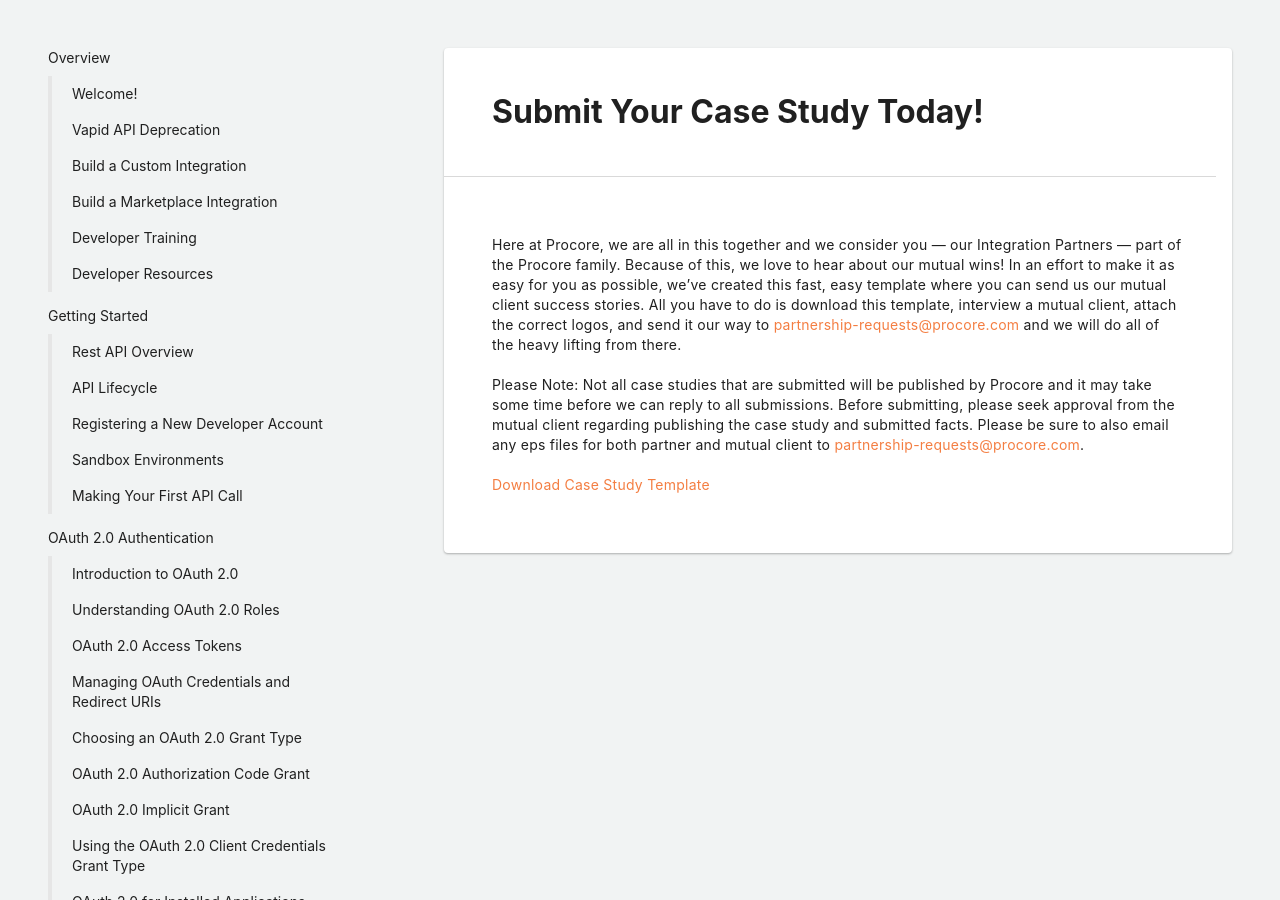
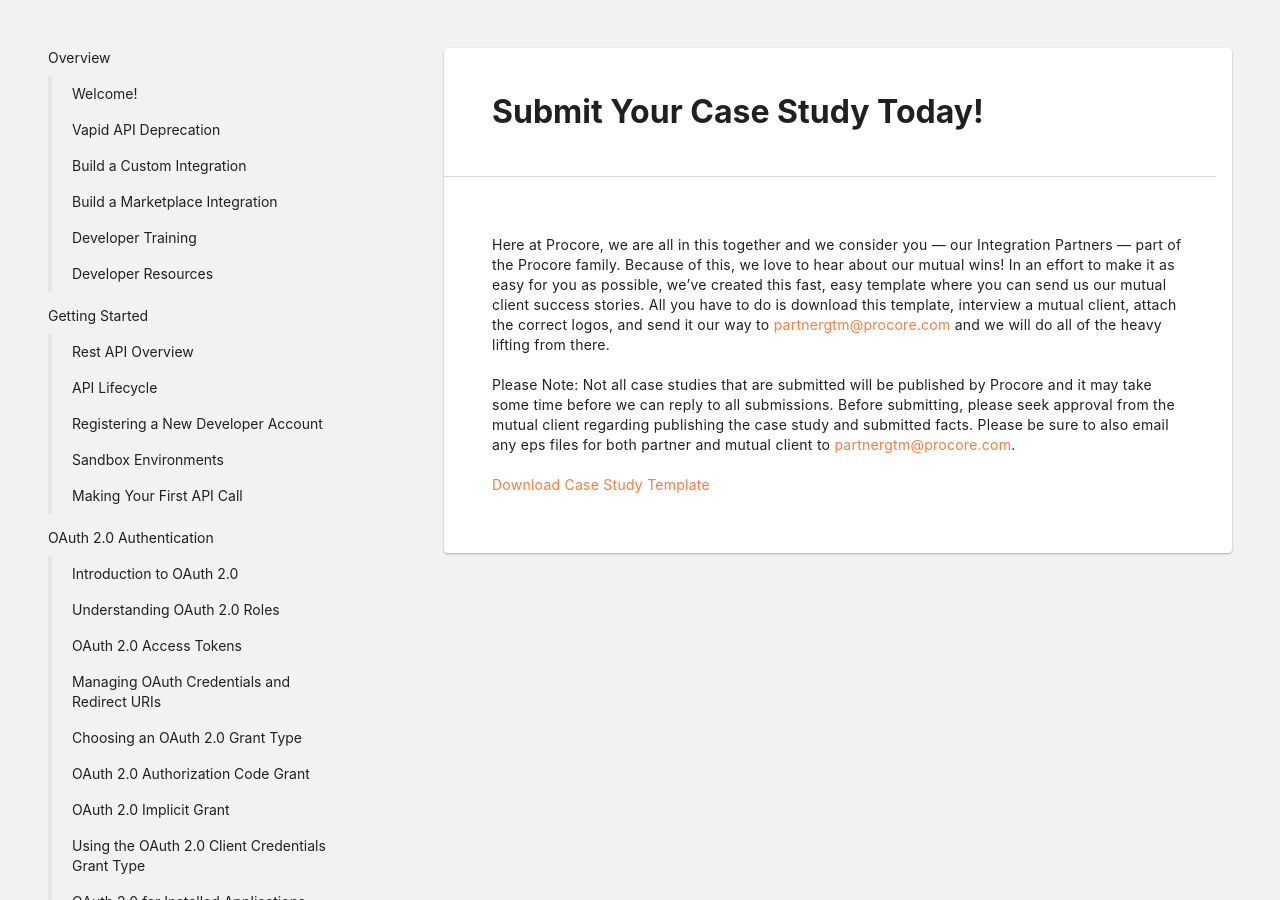
Before and after one commit to procore/documentation, a Jekyll site: the page built from additional_resources/submit_case_study.md, in a window 1280 px wide and 900 px high. Built offline with Jekyll 4.4.1, drawn with Linux system fonts in a browser that asks for light colours; part of the change alters nothing that is shown.

Commit message:
Updating email alias for case study submittal

```diff
--- a/additional_resources/submit_case_study.md
+++ b/additional_resources/submit_case_study.md
@@ -8,10 +8,10 @@ section_title: Additional Resources
 
 Here at Procore, we are all in this together and we consider you — our Integration Partners — part of the Procore family.
 Because of this, we love to hear about our mutual wins! In an effort to make it as easy for you as possible, we’ve created this fast, easy template where you can send us our mutual client success stories.
-All you have to do is download this template, interview a mutual client, attach the correct logos, and send it our way to <partnership-requests@procore.com> and we will do all of the heavy lifting from there.
+All you have to do is download this template, interview a mutual client, attach the correct logos, and send it our way to <partnergtm@procore.com> and we will do all of the heavy lifting from there.
 
 Please Note: Not all case studies that are submitted will be published by Procore and it may take some time before we can reply to all submissions.
 Before submitting, please seek approval from the mutual client regarding publishing the case study and submitted facts.
-Please be sure to also email any eps files for both partner and mutual client to <partnership-requests@procore.com>.
+Please be sure to also email any eps files for both partner and mutual client to <partnergtm@procore.com>.
 
 [Download Case Study Template]({{ site.baseurl }}/assets/static/case-study-form.pdf)
```
